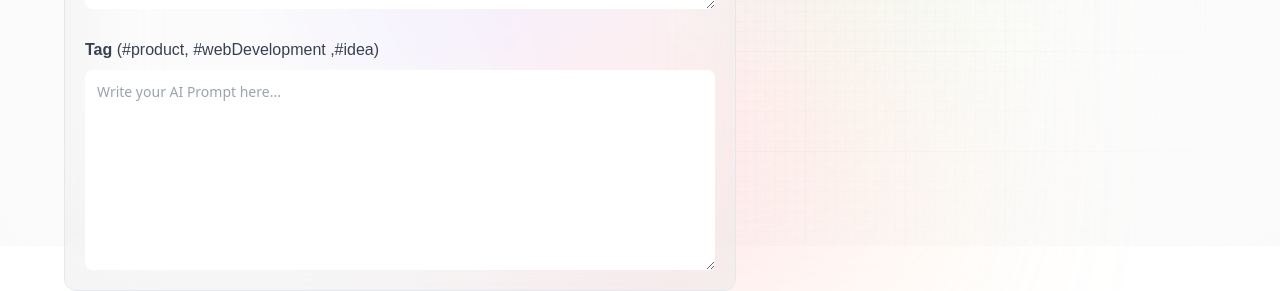
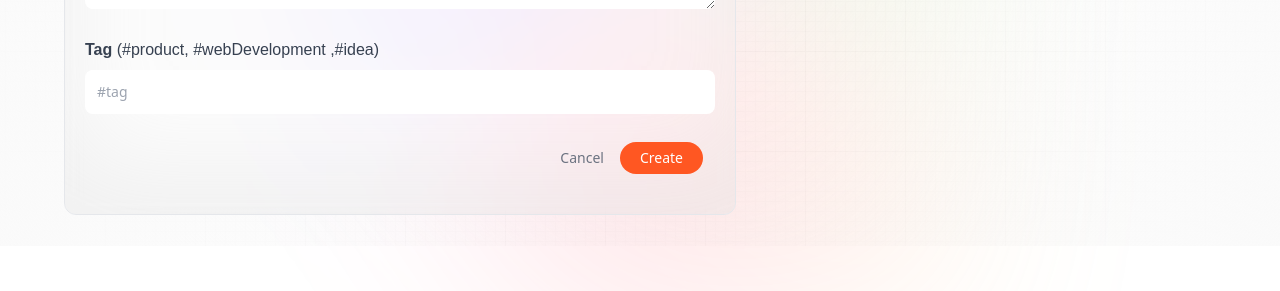
Before and after one commit to Abdo-Hassan/promptopia, a Next.js app: page /create-prompt in a window 1280 px wide. Shown: the part 554-845 px from the top of the page. After the commit the page ends 800 px from the top, so only its background shows below. Built offline with nearby package versions, Linux system fonts and the light colour scheme; no server answers; sample sign-in values are in the browser's storage.

Commit message:
added new form for submitting the prompt

```diff
--- a/app/create-prompt/page.js
+++ b/app/create-prompt/page.js
@@ -5,6 +5,7 @@
 import Form from '@/components/Form';
 
 const CreatePrompt = () => {
+  const router = useRouter();
   const { data: session } = useSession();
   const [submitting, setSubmitting] = useState(false);
   const [post, setPost] = useState({
@@ -16,7 +17,28 @@
     redirect('/');
   }
 
-  const createPrompt = async (e) => {};
+  // Create new prompt
+  const createPrompt = async (e) => {
+    e.preventDefault();
+    setSubmitting(true);
+    try {
+      const res = await fetch('/api/prompts/new', {
+        method: 'POST',
+        body: JSON.stringify({
+          prompt: post.prompt,
+          userId: session?.user.id,
+          tag: post.tag,
+        }),
+      });
+      if (res.ok) {
+        router.push('/');
+      }
+    } catch (error) {
+      console.log('createPrompt error:', error);
+    } finally {
+      setSubmitting(false);
+    }
+  };
 
   return (
     <Form
--- a/components/Form.js
+++ b/components/Form.js
@@ -1,3 +1,4 @@
+import Link from 'next/link';
 import React from 'react';
 
 const Form = ({ type, post, setPost, submitting, handleSubmit }) => {
@@ -45,19 +46,32 @@
             </span>
           </span>
 
-          <textarea
-            placeholder='Write your AI Prompt here...'
+          <input
+            placeholder='#tag'
             required
-            className='form_textarea'
+            className='form_input'
             onChange={(e) =>
               setPost({
                 ...post,
-                prompt: e.target.value,
+                tag: e.target.value,
               })
             }
-            value={post.prompt}
+            value={post.tag}
           />
         </label>
+
+        <div className='flex-end mx-3 mb-5 gap-4'>
+          <Link href='/' className='text-gray-500 text-sm'>
+            Cancel
+          </Link>
+
+          <button
+            type='submit'
+            disabled={submitting}
+            className='px-5 py-1.5 text-sm bg-primary-orange rounded-full text-white'>
+            {submitting ? `${type}...` : type}
+          </button>
+        </div>
       </form>
     </section>
   );
```
Also changed, not shown: app/api/prompt/new/route.js (added).
